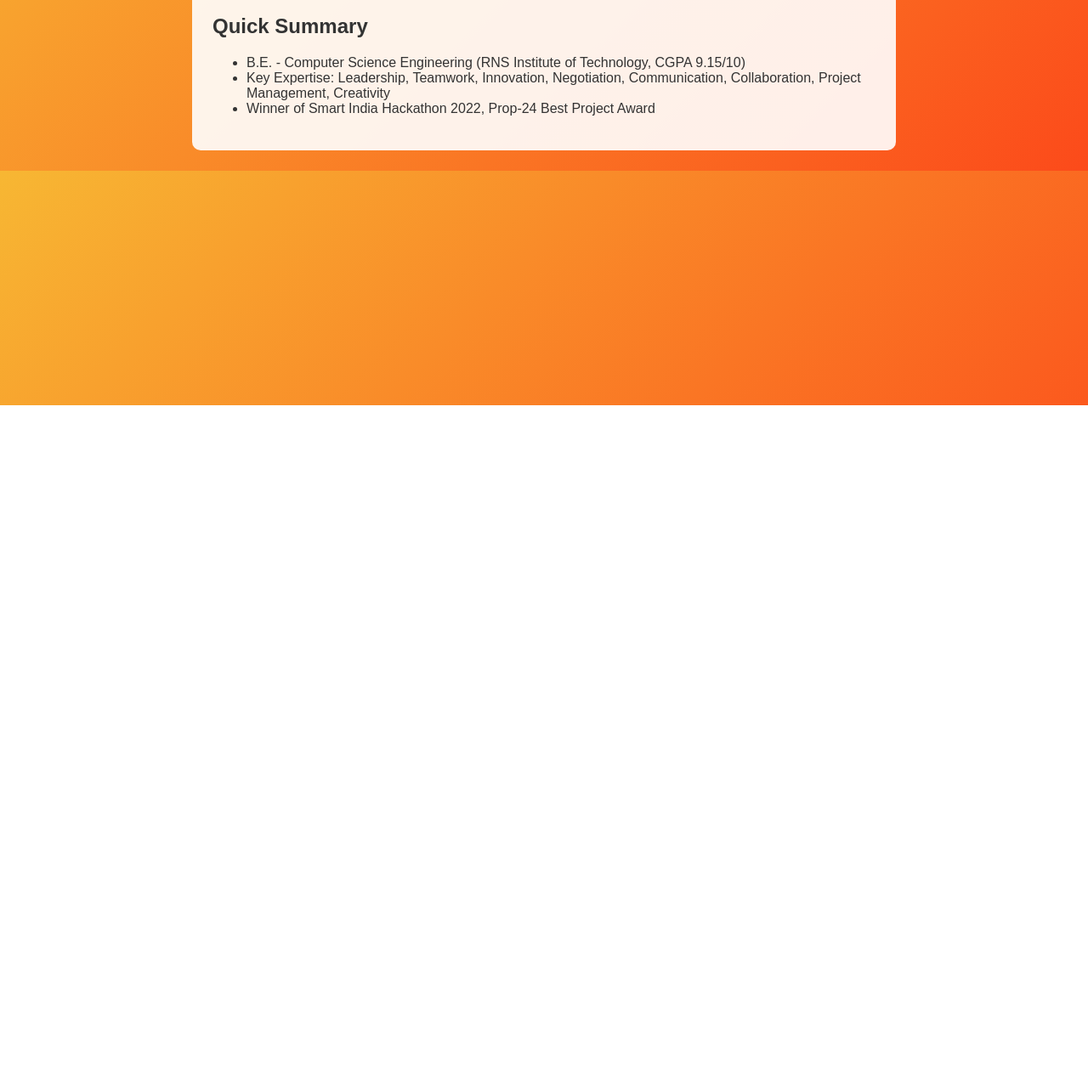
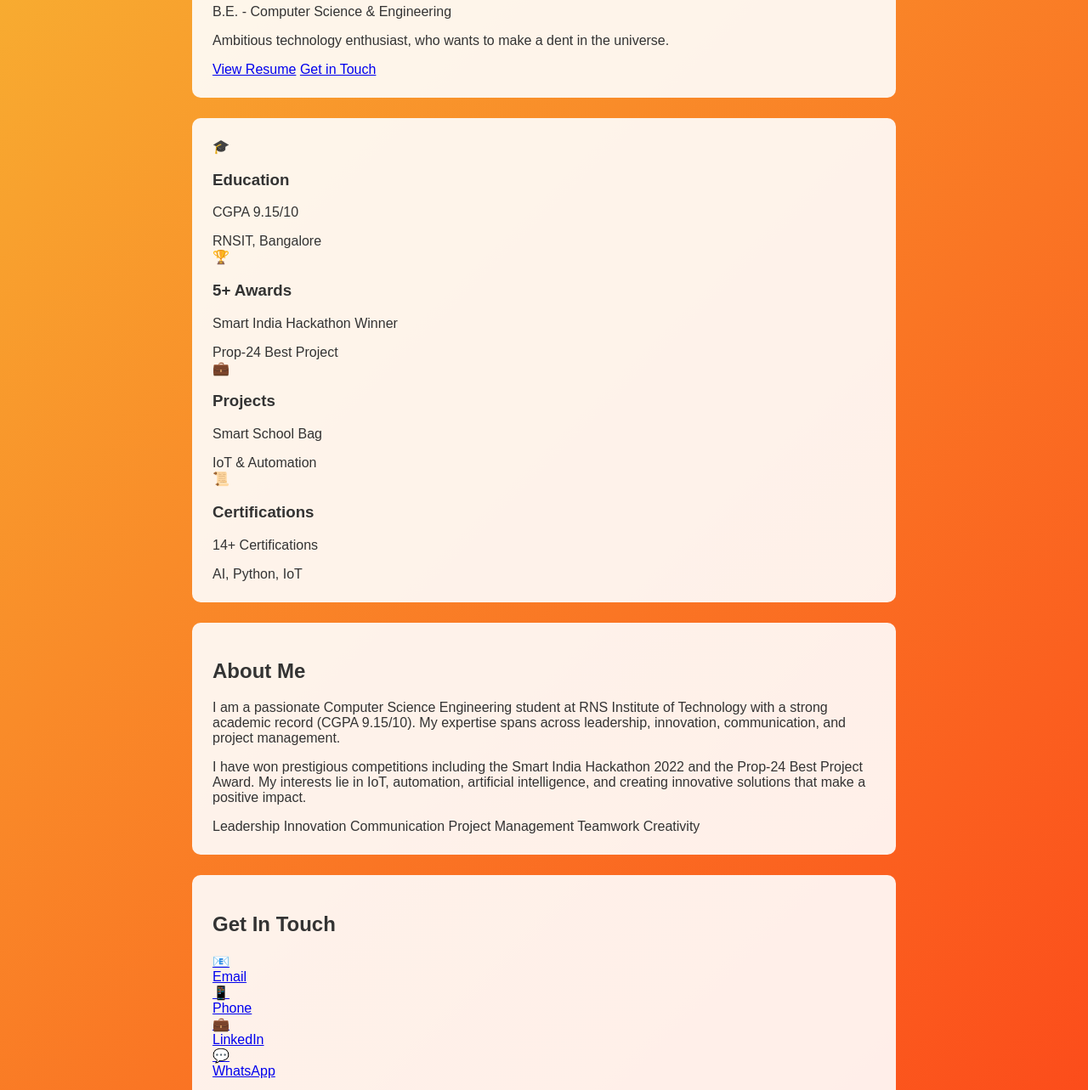
Before and after one commit to shrishrhukkeri/shrishrhukkeri.github.io, a plain HTML site: page index.html in a window 1280 px wide. Shown: the part 323-1606 px from the top of the page at 85% size. Before the commit the page ends 800 px from the top, so only its background shows below. Drawn offline with Linux system fonts and the light colour scheme.

Commit message:
Add navigation and hero section to index.html

```diff
--- a/index.html
+++ b/index.html
@@ -2,24 +2,130 @@
 <html lang="en">
 <head>
     <meta charset="UTF-8">
+    <meta name="viewport" content="width=device-width, initial-scale=1.0">
     <title>Shrish Rahul Hukkeri - Portfolio</title>
     <link rel="stylesheet" href="styles.css">
 </head>
 <body>
-    <header>
-        <img src="IMG_4370.jpg" alt="Shrish Rahul Hukkeri" class="profile-pic">
-        <h1>Shrish Rahul Hukkeri</h1>
-        <p>Ambitious technology enthusiast aiming to make a dent in the universe.</p>
-        <p><a href="resume.html">View Resume</a> | <a href="biodata.html">View Bio-data</a></p>
-        <p><a href="http://linkedin.com/in/shrish-hukkeri">LinkedIn Profile</a></p>
-    </header>
-    <section>
-        <h2>Quick Summary</h2>
-        <ul>
-            <li>B.E. - Computer Science Engineering (RNS Institute of Technology, CGPA 9.15/10)</li>
-            <li>Key Expertise: Leadership, Teamwork, Innovation, Negotiation, Communication, Collaboration, Project Management, Creativity</li>
-            <li>Winner of Smart India Hackathon 2022, Prop-24 Best Project Award</li>
-        </ul>
+    <!-- Navigation -->
+    <nav class="glass-nav" id="navbar">
+        <div class="nav-container">
+            <a href="index.html" class="logo">SRH</a>
+            <button class="hamburger" id="hamburger">
+                <span></span>
+                <span></span>
+                <span></span>
+            </button>
+            <ul class="nav-menu" id="navMenu">
+                <li><a href="index.html" class="active">Home</a></li>
+                <li><a href="resume.html">Resume</a></li>
+                <li><a href="biodata.html">Bio-data</a></li>
+                <li><a href="http://linkedin.com/in/shrish-hukkeri" target="_blank">LinkedIn</a></li>
+            </ul>
+        </div>
+    </nav>
+
+    <!-- Hero Section -->
+    <section class="hero">
+        <div class="container">
+            <div class="hero-content">
+                <div class="profile-image-wrapper">
+                    <img src="IMG_4370.jpg" alt="Shrish Rahul Hukkeri" class="profile-image">
+                </div>
+                <h1 class="hero-title">Shrish Rahul Hukkeri</h1>
+                <p class="hero-subtitle">B.E. - Computer Science & Engineering</p>
+                <p class="hero-tagline">Ambitious technology enthusiast, who wants to make a dent in the universe.</p>
+                <div class="hero-buttons">
+                    <a href="resume.html" class="btn-primary">View Resume</a>
+                    <a href="#contact" class="btn-secondary">Get in Touch</a>
+                </div>
+            </div>
+        </div>
     </section>
+
+    <!-- Highlights Section -->
+    <section class="highlights">
+        <div class="container">
+            <div class="cards-grid">
+                <div class="glass-card highlight-card">
+                    <div class="card-icon">🎓</div>
+                    <h3>Education</h3>
+                    <p>CGPA 9.15/10</p>
+                    <span>RNSIT, Bangalore</span>
+                </div>
+                <div class="glass-card highlight-card">
+                    <div class="card-icon">🏆</div>
+                    <h3>5+ Awards</h3>
+                    <p>Smart India Hackathon Winner</p>
+                    <span>Prop-24 Best Project</span>
+                </div>
+                <div class="glass-card highlight-card">
+                    <div class="card-icon">💼</div>
+                    <h3>Projects</h3>
+                    <p>Smart School Bag</p>
+                    <span>IoT & Automation</span>
+                </div>
+                <div class="glass-card highlight-card">
+                    <div class="card-icon">📜</div>
+                    <h3>Certifications</h3>
+                    <p>14+ Certifications</p>
+                    <span>AI, Python, IoT</span>
+                </div>
+            </div>
+        </div>
+    </section>
+
+    <!-- About Section -->
+    <section class="about">
+        <div class="container">
+            <div class="glass-card about-card">
+                <h2>About Me</h2>
+                <p>I am a passionate Computer Science Engineering student at RNS Institute of Technology with a strong academic record (CGPA 9.15/10). My expertise spans across leadership, innovation, communication, and project management.</p>
+                <p>I have won prestigious competitions including the Smart India Hackathon 2022 and the Prop-24 Best Project Award. My interests lie in IoT, automation, artificial intelligence, and creating innovative solutions that make a positive impact.</p>
+                <div class="skills-tags">
+                    <span class="skill-tag">Leadership</span>
+                    <span class="skill-tag">Innovation</span>
+                    <span class="skill-tag">Communication</span>
+                    <span class="skill-tag">Project Management</span>
+                    <span class="skill-tag">Teamwork</span>
+                    <span class="skill-tag">Creativity</span>
+                </div>
+            </div>
+        </div>
+    </section>
+
+    <!-- Contact Section -->
+    <section class="contact" id="contact">
+        <div class="container">
+            <div class="glass-card contact-card">
+                <h2>Get In Touch</h2>
+                <div class="contact-grid">
+                    <a href="mailto:shrishrahulhukkeri23cs@rnsit.ac.in" class="contact-item">
+                        <div class="contact-icon">📧</div>
+                        <span>Email</span>
+                    </a>
+                    <a href="tel:+917975660668" class="contact-item">
+                        <div class="contact-icon">📱</div>
+                        <span>Phone</span>
+                    </a>
+                    <a href="http://linkedin.com/in/shrish-hukkeri" target="_blank" class="contact-item">
+                        <div class="contact-icon">💼</div>
+                        <span>LinkedIn</span>
+                    </a>
+                    <a href="https://wa.me/917975660668" target="_blank" class="contact-item">
+                        <div class="contact-icon">💬</div>
+                        <span>WhatsApp</span>
+                    </a>
+                </div>
+            </div>
+        </div>
+    </section>
+
+    <!-- Footer -->
+    <footer class="footer">
+        <p>&copy; <span id="year"></span> Shrish Rahul Hukkeri. All rights reserved.</p>
+    </footer>
+
+    <script src="script.js"></script>
 </body>
 </html>
```
